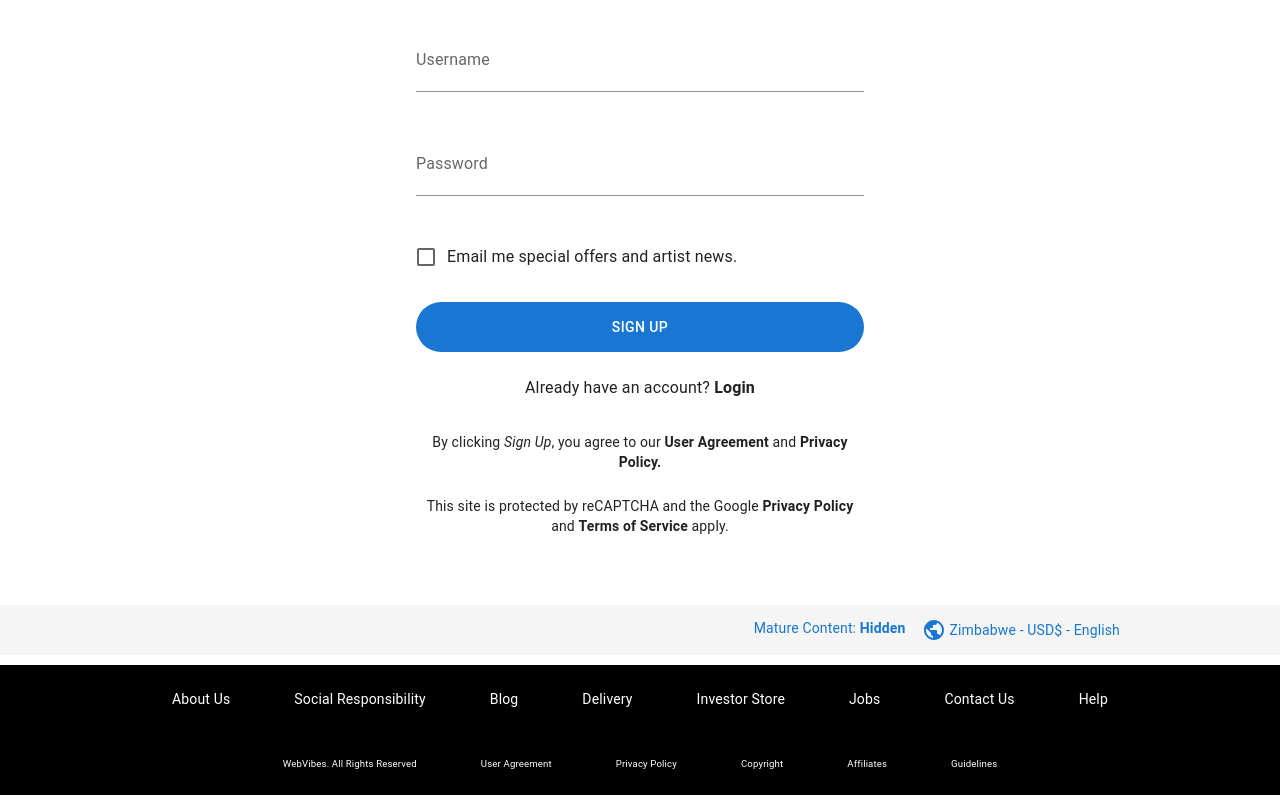
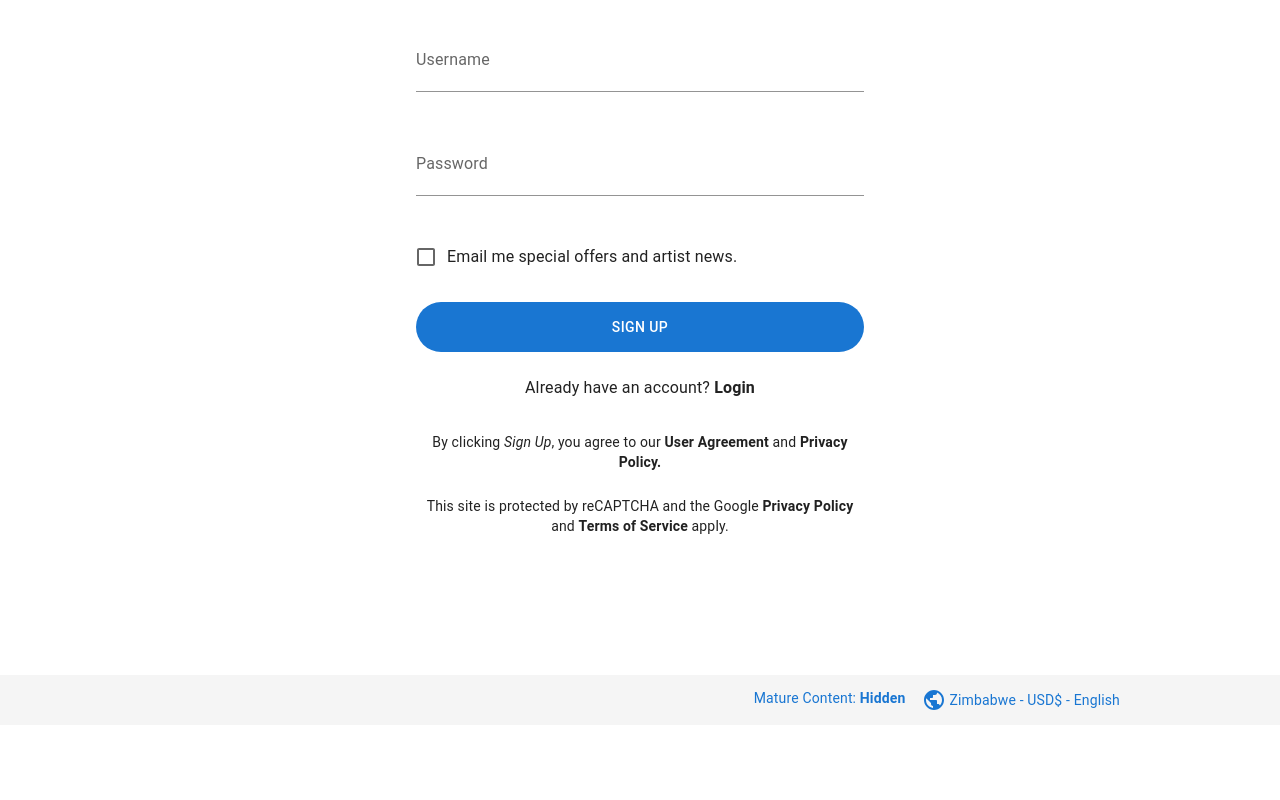
Before and after one commit to Tanaka785/OnlineStore, a React (Vite) app in the folder Frontend/: page /signup in a window 1280 px wide. Shown: the part 618-1418 px from the top of the page. Built offline with nearby package versions, Linux system fonts and the light colour scheme.

Commit message:
`Removed Footer Links box and copyright links from AuthFooter component`

```diff
--- a/Frontend/src/components/other/authentication/footer/AuthFooter.jsx
+++ b/Frontend/src/components/other/authentication/footer/AuthFooter.jsx
@@ -91,54 +91,6 @@ export default function AuthFooter() {
           </Link>
         </Box>
       </Box>
-      {/* Footer Links box */}
-      <Box sx={{ backgroundColor: "black", width: "100%" }}>
-        <Box
-          sx={{
-            width: "100%",
-            height: "100%",
-            bottom: 0,
-
-            display: "grid",
-            placeItems: "center",
-          }}
-        >
-          <List
-            sx={{
-              // border: "1px solid red",
-              height: "100%",
-              // width: "100%",
-              color: theme.palette.background.paper,
-              display: "flex",
-              justifyContent: "center",
-              alignItems: "center",
-            }}
-          >
-            {footerLinks.map((link) => (
-              <ListItemButton key={link} disablePadding>
-                <ListItem sx={{ fontSize: theme.typography.body2 }}>
-                  {link}
-                </ListItem>
-              </ListItemButton>
-            ))}
-          </List>
-        </Box>
-        <Box
-          sx={{
-            display: "flex",
-            justifyContent: "center",
-            alignItems: "center",
-          }}
-        >
-          {copyrightLinks.map((link) => (
-            <List sx={{ color: theme.palette.background.paper }}>
-              <ListItemButton disablePadding>
-                <ListItem sx={{ fontSize: "0.6rem" }}>{link}</ListItem>
-              </ListItemButton>
-            </List>
-          ))}
-        </Box>
-      </Box>
     </Box>
   );
 }
```
